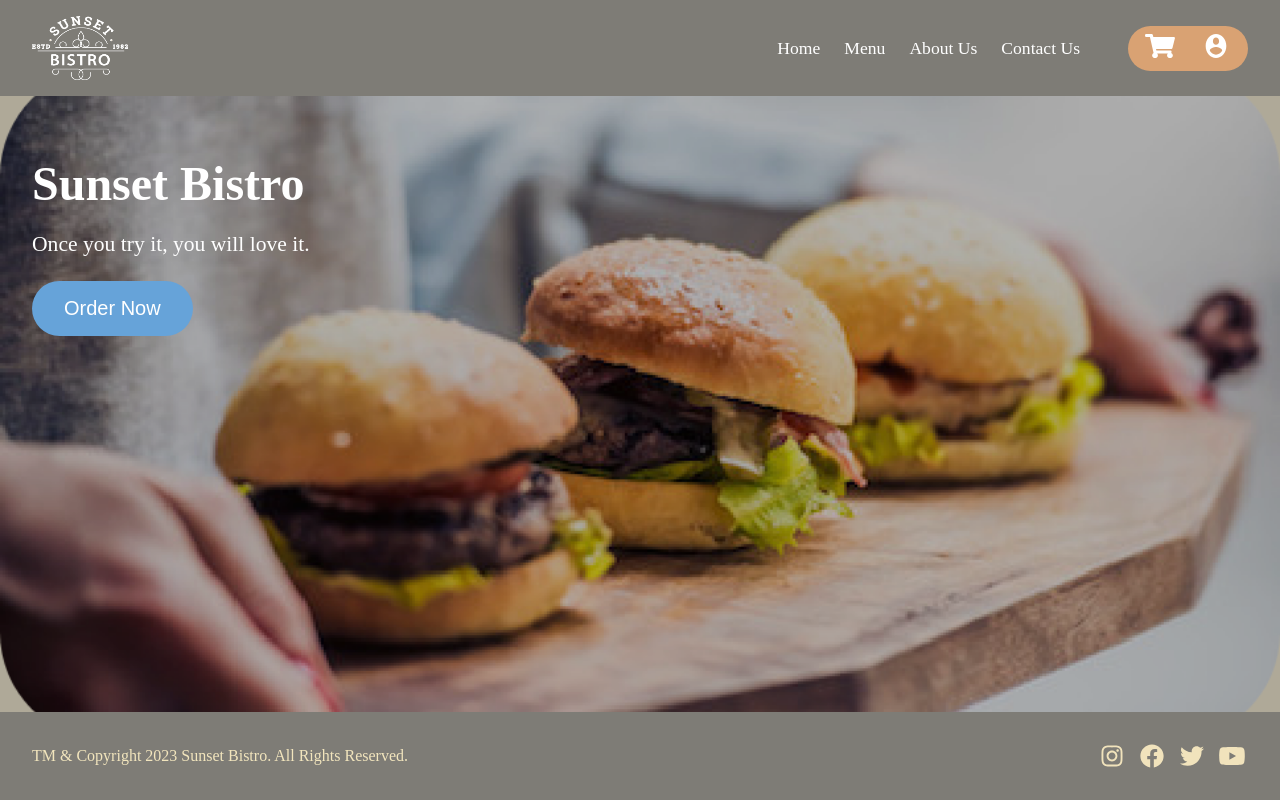
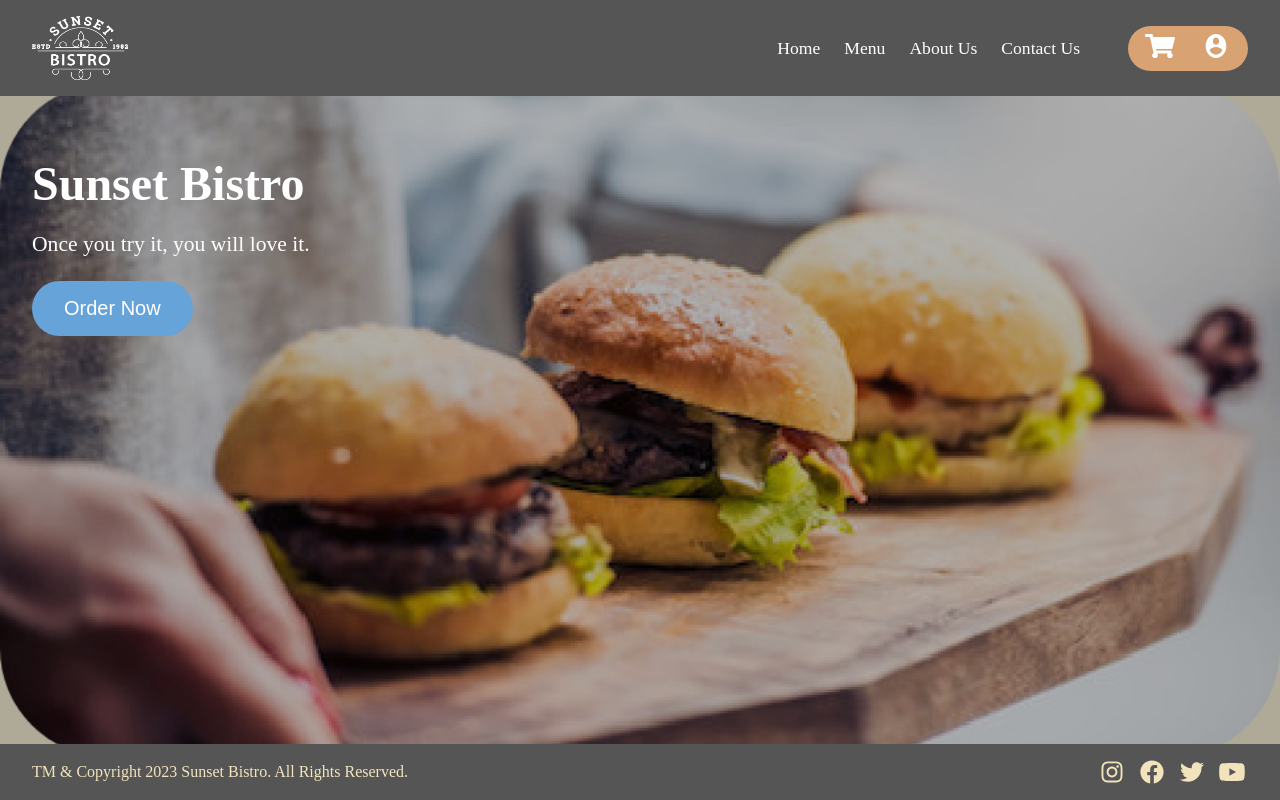
Before and after one commit to PROG1896-Capstone/capstone-frontend, a Next.js app: page / in a window 1280 px wide. Built offline with nearby package versions, Linux system fonts and the light colour scheme.

Commit message:
Update footer spacing and colour

```diff
--- a/src/components/Footer/footer.module.css
+++ b/src/components/Footer/footer.module.css
@@ -4,8 +4,8 @@
   justify-content: flex-start;
   align-items: center;
   gap: 3rem;
-  background-color: rgba(85, 85, 85, 0.75);
-  padding: 2rem;
+  background-color: #555555;
+  padding: 1rem 2rem;
 }
 
 .link {
@@ -26,7 +26,7 @@
   flex-direction: row;
   justify-content: flex-start;
   align-items: center;
-  gap: 3rem;
+  gap: 1rem;
   width: 100%;
 }
 
--- a/src/components/Header/header.module.css
+++ b/src/components/Header/header.module.css
@@ -4,7 +4,7 @@
   justify-content: flex-start;
   align-items: center;
   gap: 3rem;
-  background-color: rgba(85, 85, 85, 0.75);
+  background-color: #555555;
   padding: 1rem 2rem;
 }
 
```
